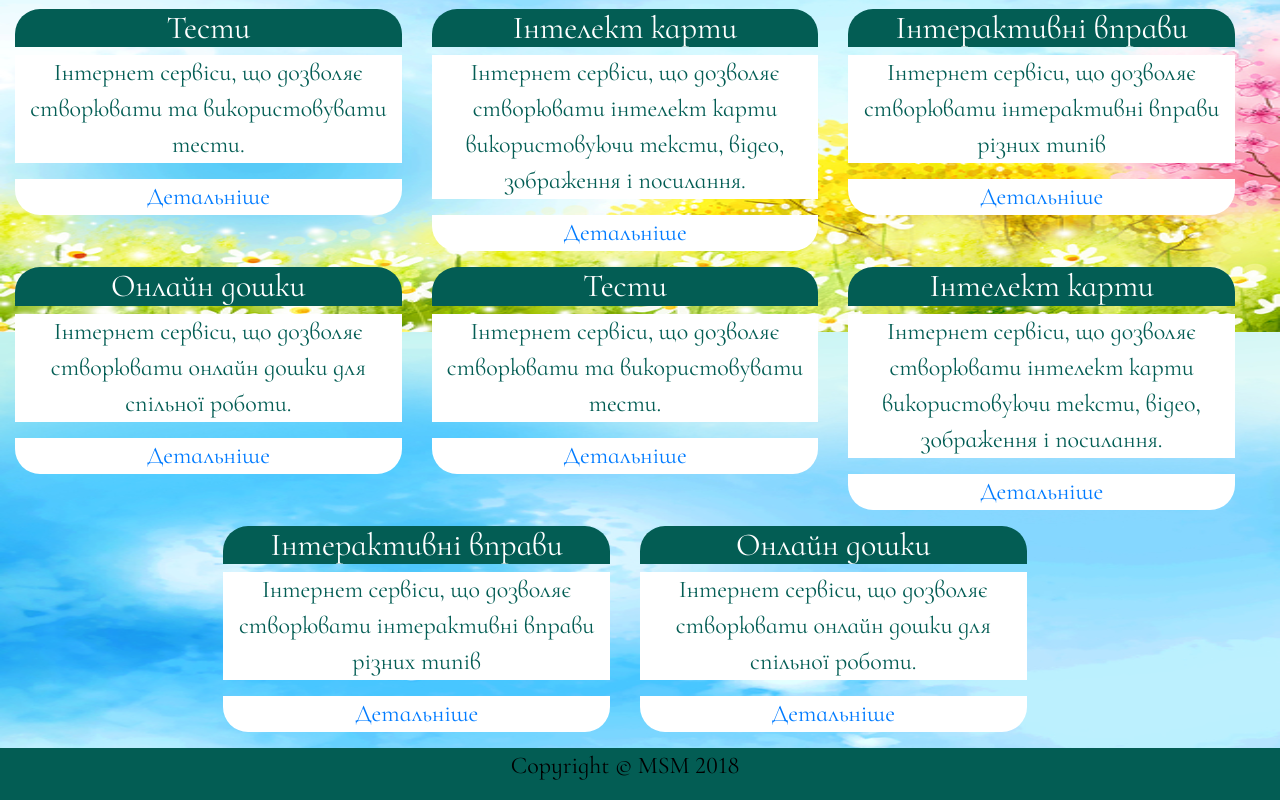
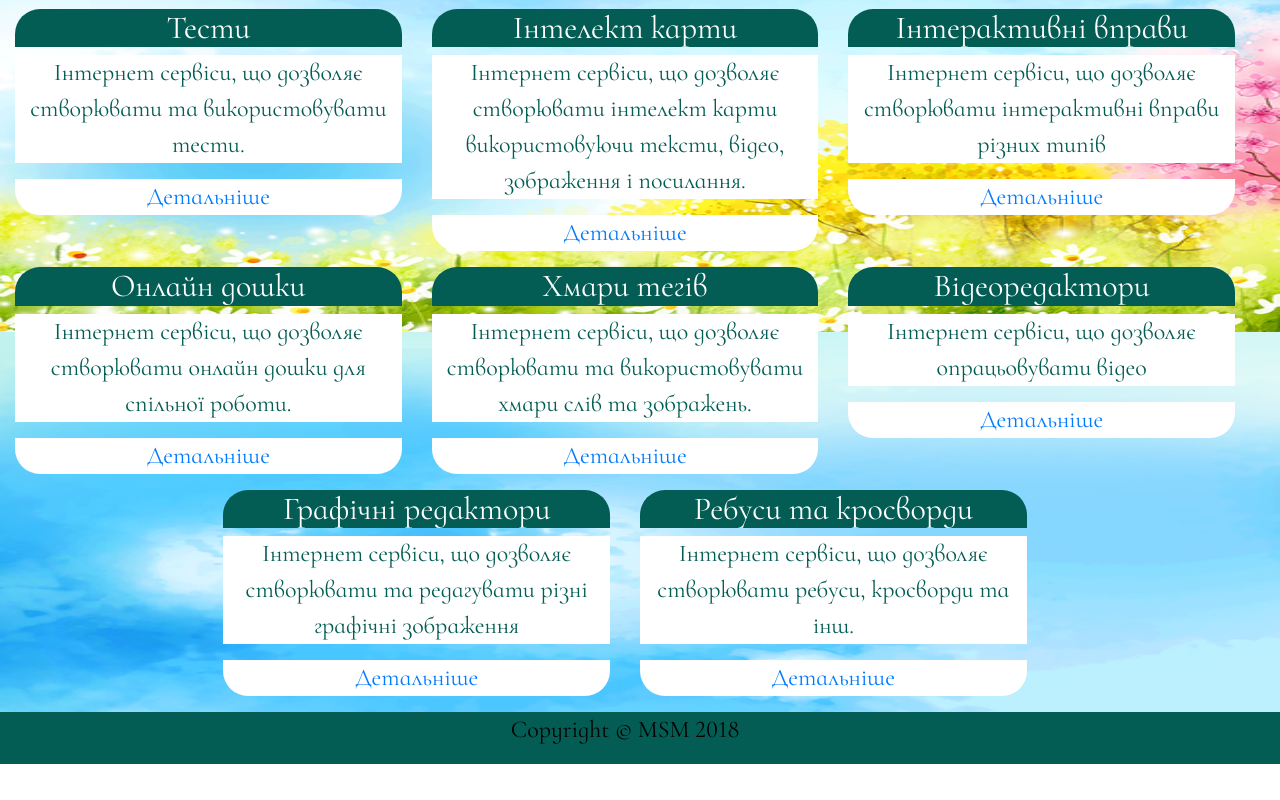
Before and after one commit to vhait/vhait.github.io, a plain HTML site: page index.html in a window 1280 px wide. Shown: the part 1268-2068 px from the top of the page. After the commit the page ends 2032 px from the top, so only its background shows below. Drawn offline with nearby package versions, Linux system fonts and the light colour scheme.

Commit message:
зміна надписів

```diff
--- a/index.html
+++ b/index.html
@@ -171,35 +171,35 @@
 						<p class="r3"><a href="#">Детальніше </a></p>
 					</div>
 					<div class="col-lg-4 col-sm-6 col-md-6 col-xs-12 box2" >
-						<h2 class="r2">Тести</h2>
+						<h2 class="r2">Хмари тегів</h2>
 
 						<p class="text_cont">
-						 Інтернет сервіси, що дозволяє створювати та використовувати тести.
+						 Інтернет сервіси, що дозволяє створювати та використовувати хмари слів та зображень.
 						</p>
 						<p class="r3"><a href="#">Детальніше </a></p>
 					</div>
 					<div class="col-lg-4 col-sm-6 col-md-6 col-xs-12 box2" >
-						<h2 class="r2">Інтелект карти</h2>
+						<h2 class="r2">Відеоредактори</h2>
 
 						<p class="text_cont">
-						 Інтернет сервіси, що дозволяє створювати інтелект карти використовуючи тексти, відео, зображення і посилання.
+						 Інтернет сервіси, що дозволяє опрацьовувати відео
 						</p>
 						<p class="r3"><a href="#">Детальніше </a></p>
 					</div>
 					<div class="col-lg-4 col-sm-6 col-md-6 col-xs-12 box2" >
-						<h2 class="r2">Інтерактивні вправи</h2>
+						<h2 class="r2">Графічні редактори</h2>
 
 						<p class="text_cont">
-						 Інтернет сервіси, що дозволяє створювати інтерактивні вправи різних типів
+						 Інтернет сервіси, що дозволяє створювати та редагувати різні графічні зображення
 						</p>
 
 						<p class="r3"><a href="#">Детальніше </a></p>
 					</div>
 					<div class="col-lg-4 col-sm-6 col-md-6 col-xs-12 box2" >
-						<h2 class="r2">Онлайн дошки</h2>
+						<h2 class="r2">Ребуси та кросворди</h2>
 
 						<p class="text_cont">
-						 Інтернет сервіси, що дозволяє створювати онлайн дошки для спільної роботи.
+						 Інтернет сервіси, що дозволяє створювати ребуси, кросворди та інш.
 						</p>
 						<p class="r3"><a href="#">Детальніше </a></p>
 					</div>
```
